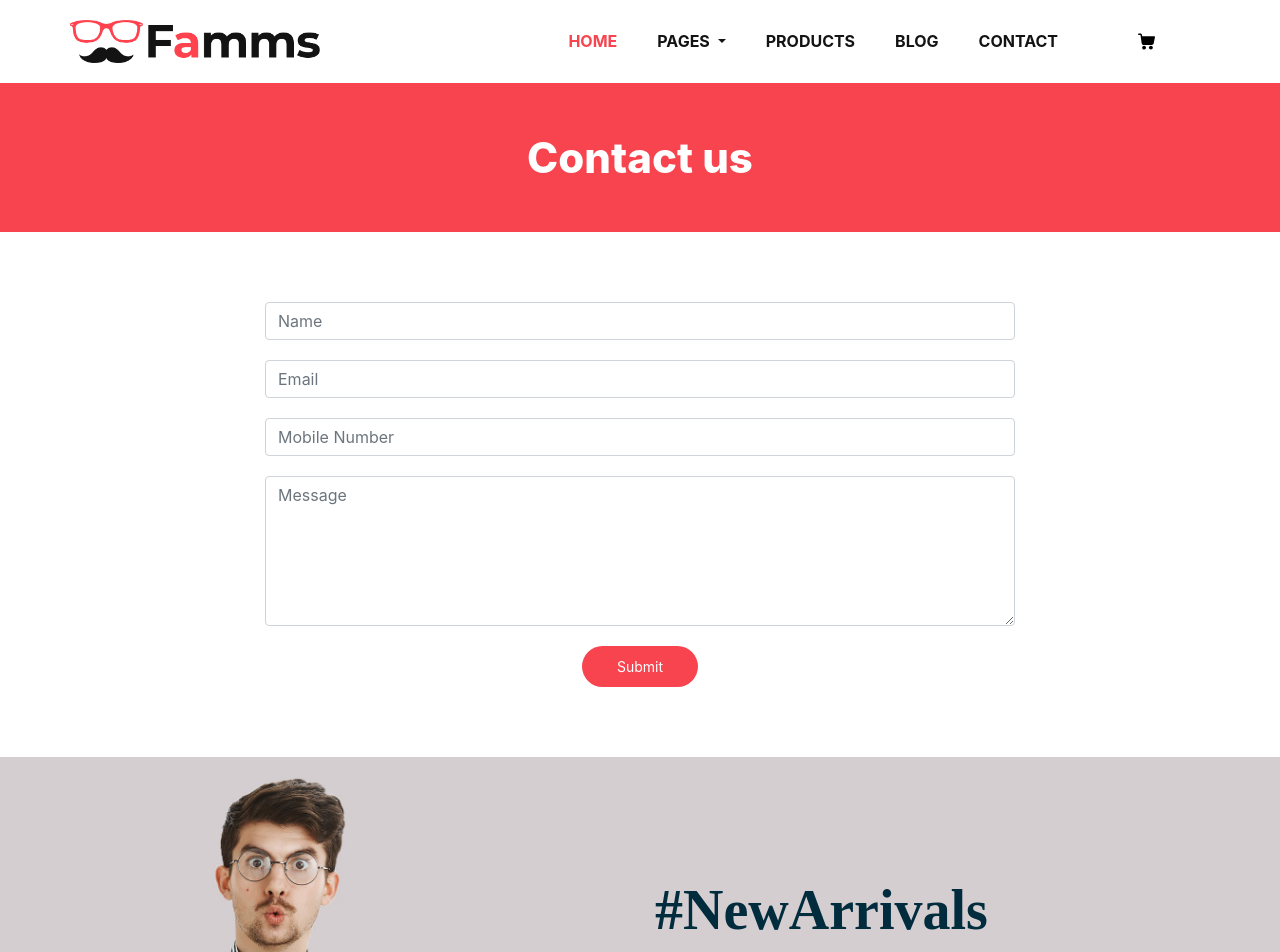
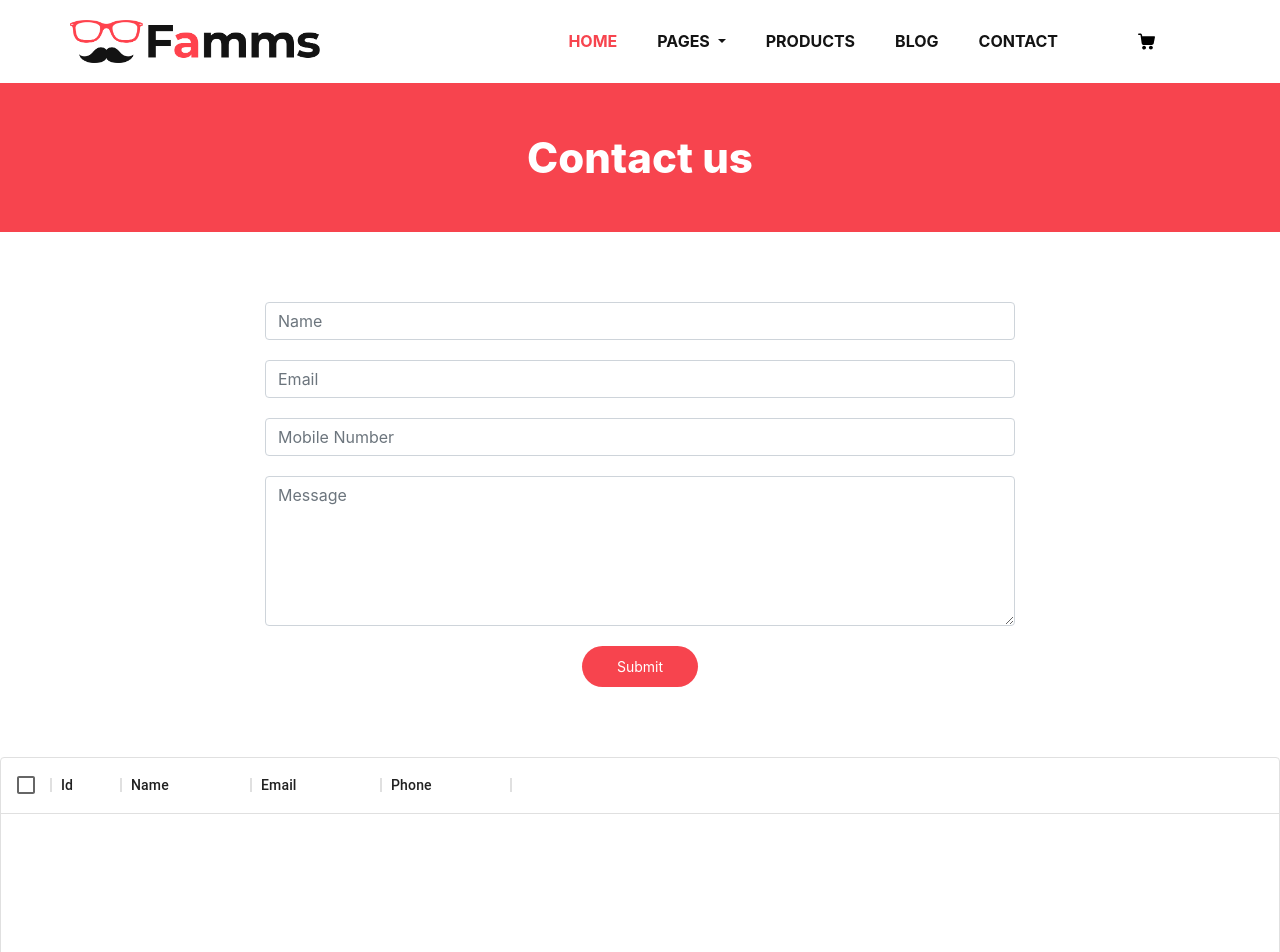
Before and after one commit to jiguladumor/final-project, a React (Create React App) app: page /contact in a window 1280 px wide. Shown: the top 952 px of the page. Built offline with nearby package versions, Linux system fonts and the light colour scheme; no server answers; some icons are missing; the HTML template or start-up script is replaced by a standard one.

Commit message:
Contact-form

```diff
--- a/package.json
+++ b/package.json
@@ -17,6 +17,7 @@
     "react-router-dom": "^5.2.0",
     "react-scripts": "5.0.1",
     "reactstrap": "^9.0.2",
+    "styled-components": "^5.3.5",
     "web-vitals": "^2.1.4",
     "yup": "^0.32.11"
   },
--- a/src/Component/InputBox/Inputbox.js
+++ b/src/Component/InputBox/Inputbox.js
@@ -1,11 +1,16 @@
 import React from 'react';
+import { Formfeedbackstyled , Inputboxstyled } from './inputbox.style';
 
-function Inputbox(props) {
-    return (+
+function Inputbox({children , error=false, errormessage='' , ...rest}) {
+    return (
+        <div>
+            <Inputboxstyled {...rest}>
+                {children}
+            </Inputboxstyled>
 
-
-
-        <div>
+            <Formfeedbackstyled erros={error}>
+                 {errormessage}
+            </Formfeedbackstyled>
 
         </div>
     );
--- a/src/Component/InputBox/inputbox.style.js
+++ b/src/Component/InputBox/inputbox.style.js
@@ -1,11 +1,12 @@
-import React from 'react';
+import {Input , FormFeedback} from 'reactstrap'
+import styled from 'styled-components'
 
-function inputboxstyle(props) {
-    return (
-        <div>
+ export const Inputboxstyled = styled(Input)`
 
-        </div>
-    );
-}
+ `
 
-export default inputboxstyle;
+ export const Formfeedbackstyled = styled(FormFeedback)`
+    color:red;
+    display: ${props => props.error ? "none" :  "block"}
+
+ `
--- a/src/Container/Contact/Contact.js
+++ b/src/Container/Contact/Contact.js
@@ -1,35 +1,97 @@
-import React, { useState } from 'react';
+import React, { useEffect, useState } from 'react';
 import { Button, FormGroup, Input } from 'reactstrap';
 import * as yup from 'yup';
-import {  Formik,Form, useFormik } from 'formik';
+import { DataGrid } from '@mui/x-data-grid';
+
+import { Formik, Form, useFormik } from 'formik';
+import Inputbox from '../../Component/InputBox/Inputbox';
 
 function Contact(props) {
 
-const [Usertype,setUserType]  = useState('ContactUs')
+    const [Usertype, setUserType] = useState('ContactUs')
+    const [data , setData] = useState([])
 
 
     let schema = yup.object().shape({
         name: yup.string().required("please enter name"),
         email: yup.string().email("please enter valid email").required("please enter email"),
-    number: yup.number().required("please enter number")
+        phone: yup.number().required("please enter number")
     });
 
     const formik = useFormik({
         initialValues: {
             name: '',
             email: '',
-        number: ''
+            phone: ''
         },
-    validationSchema:schema,
+        validationSchema: schema,
         onSubmit: values => {
-      alert(JSON.stringify(values, null, 2));
+            console.log(values);
+
+            const  {
+                name,
+                email,
+                phone
+            } = values
+
+            const datacon = {
+                id: Math.floor(Math.random() * 1000),
+                name,
+                email,
+                phone
+            }
+
+            console.log(datacon);
+
+            let condata = JSON.parse(localStorage.getItem("contactdata"));
+            if (condata == null) {
+                localStorage.setItem("contactdata" , JSON.stringify([datacon]));
+            }else{
+                condata.push(datacon);
+                localStorage.setItem("contactdata" , JSON.stringify(condata));
+            }
+            getData();
+
+
+            // alert(JSON.stringify(values, null, 2));
+
         },
     });
 
 
 
-console.log(formik.errors.email);
+    const getData = () => {
+        let getconData = JSON.parse(localStorage.getItem('contactdata'));
 
+        if (getconData !== null) {
+            setData(getconData);
+
+        }
+
+    }
+
+    useEffect(
+        () =>{
+            getData();
+        },
+        []
+    )
+
+    // console.log(formik.errors.email);
+
+    const { errors, values, handleChange, handleSubmit } = formik;
+
+    console.log(errors);
+
+
+    const columns = [
+        { field: 'id', headerName: 'Id', width: 70 },
+        { field: 'name', headerName: 'Name', width: 130 },
+        { field: 'email', headerName: 'Email', width: 130 },
+        { field: 'phone', headerName: 'Phone', width: 130 },
+
+
+      ];
     return (
         <div>
             <section className="inner_page_head">
@@ -50,49 +112,51 @@ console.log(formik.errors.email);
                     <div className="row">
                         <div className="col-lg-8 offset-lg-2">
                             <div className="full">
-                        {/* <form action="index.html">
-                        <fieldset>
-                            <input type="text" placeholder="Enter your full name" name="name" required />
-                            <input type="email" placeholder="Enter your email address" name="email" required />
-                            <input type="text" placeholder="Enter subject" name="subject" required />
-                            <textarea placeholder="Enter your message" required defaultValue={""} />
-                            <input type="submit" defaultValue="Submit" />
-                        </fieldset>
-                        </form> */}
                                 <Formik values={formik}>
-                        <Form>
-                            <FormGroup>
+                                    <Form onSubmit={handleSubmit}>
+
                                         {/* <Label for="exampleName">Name</Label> */}
-                            <Input type="text" name="name" id="exampleName" placeholder="Name" onChange={formik.handleChange}/>
-                            {
-                                formik.errors.name ? <p>{formik.errors.name}</p>
-                                :
-                                null
-                            }
-                            </FormGroup>
-                            <FormGroup>
+                                        <Inputbox type="text"
+                                            name="name"
+                                            id="name"
+                                            placeholder="Name"
+                                            onChange={handleChange}
+                                            error={Boolean(errors.name)}
+                                            errormessage={errors.name}
+
+                                        />
+
                                         {/* <Label for="exampleEmail">Email</Label> */}
-                            <Input type="email" name="email" id="exampleEmail" placeholder="Email"  onChange={formik.handleChange} />
-                            {
-                                formik.errors.email ? <p>{formik.errors.email}</p>
-                                :
-                                null
-                            }
-                            </FormGroup>
-                            <FormGroup>
+                                        <Inputbox type="email"
+                                            name="email"
+                                            id="email"
+                                            placeholder="Email"
+                                            onChange={handleChange}
+                                            error={Boolean(errors.email)}
+                                            errormessage={errors.email}
+                                        />
+
+
                                         {/* <Label for="exampleSubject">Subject</Label> */}
-                            <Input type="number" name="phone" id="exampleSubject" placeholder="Mobile Number"  onChange={formik.handleChange} />
-                            {
-                                formik.errors.number ? <p>{formik.errors.number}</p>
-                                :
-                                null
-                            }
-                            </FormGroup>
-                            <FormGroup>
+                                        <Inputbox type="number"
+                                            name="phone"
+                                            id="phone"
+                                            placeholder="Mobile Number"
+                                            onChange={handleChange}
+                                            error={Boolean(errors.phone)}
+                                            errormessage={errors.phone}
+
+                                        />
+
+
                                         {/* <Label for="exampleText">Text Area</Label> */}
-                            <Input type="textarea" name="text" id="exampleText" placeholder="Message" />
-                            </FormGroup>
-                            <div class="text-center"><Button className='F-login-btn border-0 ms-0 mt-3' type="button">Submit</Button></div>
+                                        <Inputbox type="textarea"
+                                            name="Message"
+                                            id="exampleText"
+                                            placeholder="Message"
+                                        />
+
+                                        <div class="text-center"><Button className='F-login-btn border-0 ms-0 mt-3' type="submit">Submit</Button></div>
                                     </Form>
                                 </Formik>
 
@@ -102,6 +166,16 @@ console.log(formik.errors.email);
                     </div>
                 </div>
             </section>
+
+            <div style={{ height: 400, width: '100%' }}>
+          <DataGrid
+            rows={data}
+            columns={columns}
+            pageSize={5}
+            rowsPerPageOptions={[5]}
+            checkboxSelection
+          />
+        </div>
             {/* end why section */}
             {/* arrival section */}
             <section className="arrival_section">
@@ -117,7 +191,7 @@ console.log(formik.errors.email);
                                         #NewArrivals
                                     </h2>
                                 </div>
-                        <p style={{marginTop: 20, marginBottom: 30}}>
+                                <p style={{ marginTop: 20, marginBottom: 30 }}>
                                     Vitae fugiat laboriosam officia perferendis provident aliquid voluptatibus dolorem, fugit ullam sit earum id eaque nisi hic? Tenetur commodi, nisi rem vel, ea eaque ab ipsa, autem similique ex unde!
                                 </p>
                                 <a href>
@@ -128,6 +202,8 @@ console.log(formik.errors.email);
                     </div>
                 </div>
             </section>
+
+
         </div>
 
     );
```
Also changed, not shown: 1 other file (tests, documents, lock files or other folders). Lines whose indentation alone changed are shown as unchanged.
